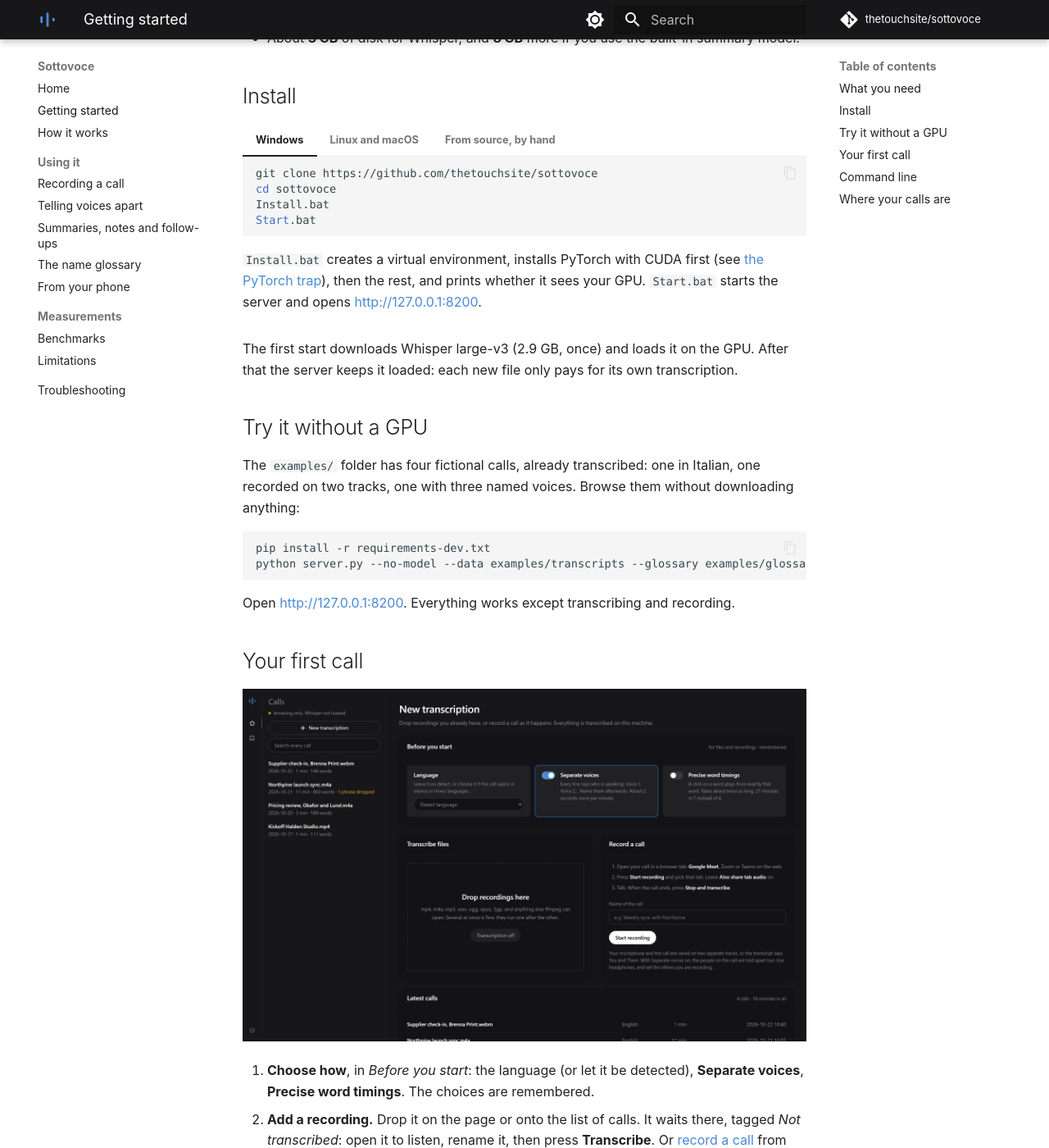
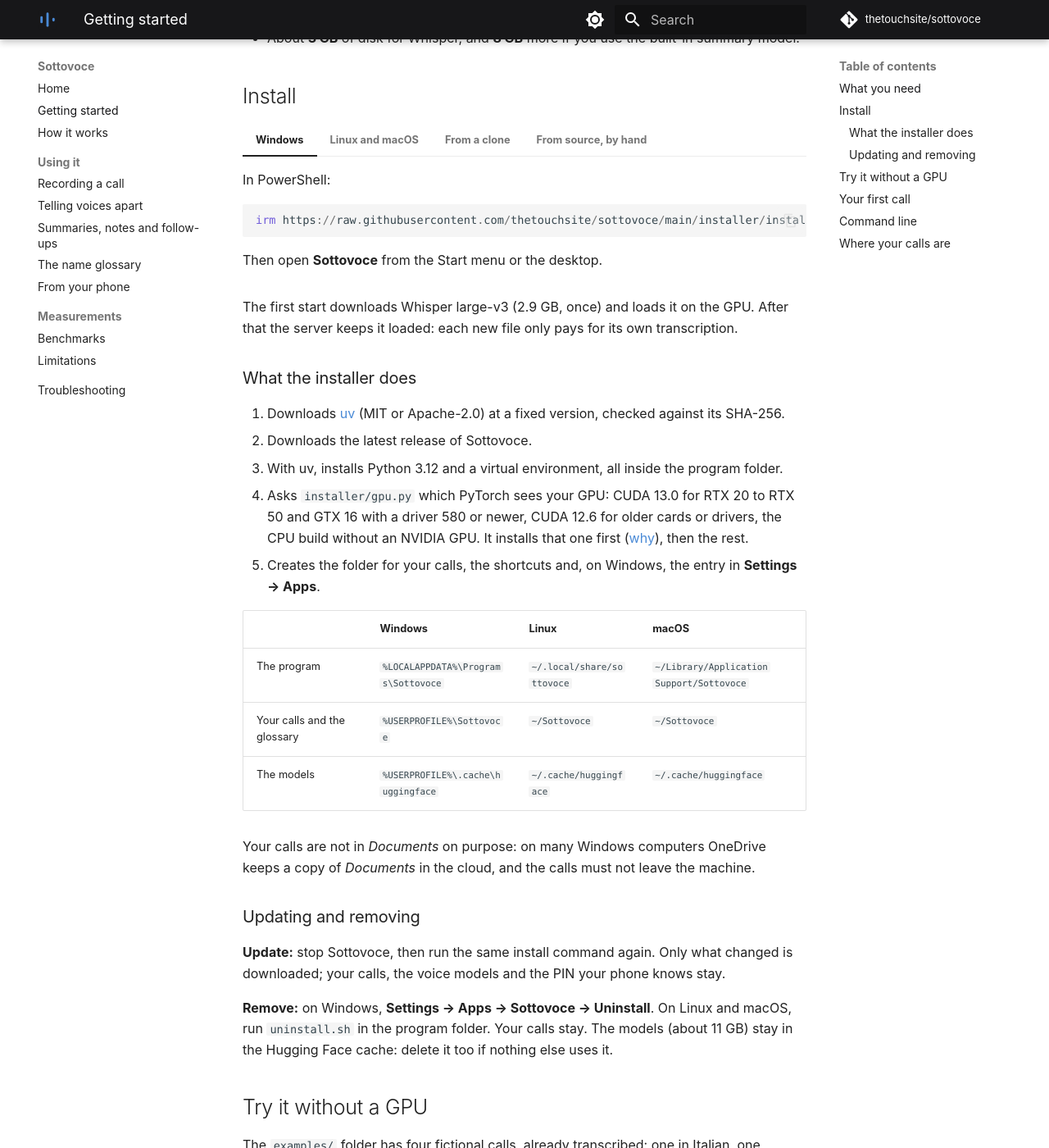
Before and after one commit to thetouchsite/sottovoce, an MkDocs documentation site: the page built from docs/getting-started.md, in a window 1280 px wide and 1400 px high, scrolled down 374 px. Shown: the whole window at 82% size. Built offline with MkDocs 1.6.1 and Material for MkDocs 9.7.7, drawn with Linux system fonts in a browser that asks for light colours; comment, search, counter and statistics services are not loaded; some of the changed text lies outside the part shown.

Commit message:
Install with one command, on Windows, Linux and macOS
    irm https://raw.githubusercontent.com/thetouchsite/sottovoce/main/installer/install.ps1 | iex
    curl -fsSL https://raw.githubusercontent.com/thetouchsite/sottovoce/main/installer/install.sh | bash

Nothing to install first, no administrator rights, nothing paid for. uv
0.13.0, checked against its SHA-256, brings Python 3.12 into the program
folder; installer/gpu.py picks the PyTorch build from the card and the
driver (CUDA 13.0, CUDA 12.6 or CPU), since the wrong one runs on the CPU
and says nothing. The same command updates: the code is replaced around
.venv, the voice models and the PIN, so only what changed is downloaded.
Moving .venv instead crossed Windows' 260-character limit on paths.

The calls go in Sottovoce in the home folder, not in Documents, which
OneDrive may copy to the cloud. On Windows: Start menu and desktop
shortcuts, and an entry in Settings > Apps whose uninstall leaves the
calls.

No signed .exe: unsigned, it meets SmartScreen; signed, it costs every
year. Written in the roadmap as not planned.

Tried here with PyTorch for the CPU: install, update, start, uninstall.
CI does the same on Windows, Ubuntu and macOS.

Co-Authored-By: Claude Opus 5.5 <noreply@anthropic.com>

````diff
--- a/docs/getting-started.md
+++ b/docs/getting-started.md
@@ -3,7 +3,7 @@
 ## What you need
 
 - **An NVIDIA GPU.** Whisper large-v3 runs on it in half precision; the built-in summary model needs about 8 GB more ([measured](benchmarks.md#the-built-in-summary-model)). Without an NVIDIA GPU it runs on the CPU, much slower.
-- **Python 3.10 or newer.** Tested on Windows 11 with Python 3.14 and an RTX 5090; the test suite runs on Python 3.10 and 3.14, on Windows and Ubuntu.
+- **Nothing else to install first.** The installer brings its own Python. From a clone, you need Python 3.10 or newer.
 - **Chrome or Edge**, to record calls from the browser.
 - About **3 GB** of disk for Whisper, and **8 GB** more if you use the built-in summary model.
 
@@ -11,25 +11,36 @@
 
 === "Windows"
 
-    ```bat
-    git clone https://github.com/thetouchsite/sottovoce
-    cd sottovoce
-    Install.bat
-    Start.bat
+    In PowerShell:
+
+    ```powershell
+    irm https://raw.githubusercontent.com/thetouchsite/sottovoce/main/installer/install.ps1 | iex
     ```
 
-    `Install.bat` creates a virtual environment, installs PyTorch with CUDA first (see [the PyTorch trap](troubleshooting.md#the-gpu-is-not-used)), then the rest, and prints whether it sees your GPU. `Start.bat` starts the server and opens <http://127.0.0.1:8200>.
+    Then open **Sottovoce** from the Start menu or the desktop.
 
 === "Linux and macOS"
+
+    In a terminal:
+
+    ```sh
+    curl -fsSL https://raw.githubusercontent.com/thetouchsite/sottovoce/main/installer/install.sh | bash
+    ```
+
+    Then open **Sottovoce** from the applications menu (Linux) or `~/Applications` (macOS), or run the launcher the installer names at the end. A Mac needs Apple silicon: PyTorch no longer ships for Intel Macs.
+
+=== "From a clone"
+
+    For development, or to follow `main`:
 
     ```sh
     git clone https://github.com/thetouchsite/sottovoce
     cd sottovoce
-    ./install.sh
-    ./start.sh
+    Install.bat          # Linux/macOS: ./install.sh
+    Start.bat            # Linux/macOS: ./start.sh
     ```
 
-    The same steps as on Windows: PyTorch first, from the CUDA index when `nvidia-smi` is found, then the rest. On a Mac there is no CUDA, so it runs on the CPU. These scripts are checked in CI with `bash -n` and `shellcheck`, but not yet run end to end on a clean machine.
+    The calls are kept in `transcripts/` inside the clone.
 
 === "From source, by hand"
 
@@ -43,6 +54,28 @@
     ```
 
 The first start downloads Whisper large-v3 (2.9 GB, once) and loads it on the GPU. After that the server keeps it loaded: each new file only pays for its own transcription.
+
+### What the installer does
+
+1. Downloads [uv](https://github.com/astral-sh/uv) (MIT or Apache-2.0) at a fixed version, checked against its SHA-256.
+2. Downloads the latest release of Sottovoce.
+3. With uv, installs Python 3.12 and a virtual environment, all inside the program folder.
+4. Asks `installer/gpu.py` which PyTorch sees your GPU: CUDA 13.0 for RTX 20 to RTX 50 and GTX 16 with a driver 580 or newer, CUDA 12.6 for older cards or drivers, the CPU build without an NVIDIA GPU. It installs that one first ([why](troubleshooting.md#the-gpu-is-not-used)), then the rest.
+5. Creates the folder for your calls, the shortcuts and, on Windows, the entry in **Settings → Apps**.
+
+| | Windows | Linux | macOS |
+| --- | --- | --- | --- |
+| The program | `%LOCALAPPDATA%\Programs\Sottovoce` | `~/.local/share/sottovoce` | `~/Library/Application Support/Sottovoce` |
+| Your calls and the glossary | `%USERPROFILE%\Sottovoce` | `~/Sottovoce` | `~/Sottovoce` |
+| The models | `%USERPROFILE%\.cache\huggingface` | `~/.cache/huggingface` | `~/.cache/huggingface` |
+
+Your calls are not in *Documents* on purpose: on many Windows computers OneDrive keeps a copy of *Documents* in the cloud, and the calls must not leave the machine.
+
+### Updating and removing
+
+**Update:** stop Sottovoce, then run the same install command again. Only what changed is downloaded; your calls, the voice models and the PIN your phone knows stay.
+
+**Remove:** on Windows, **Settings → Apps → Sottovoce → Uninstall**. On Linux and macOS, run `uninstall.sh` in the program folder. Your calls stay. The models (about 11 GB) stay in the Hugging Face cache: delete it too if nothing else uses it.
 
 ## Try it without a GPU
 
--- a/docs/limitations.md
+++ b/docs/limitations.md
@@ -5,8 +5,9 @@ What Sottovoce doesn't do, or doesn't do well yet. Most of these are on the [roa
 ## Hardware and platforms
 
 - **An NVIDIA GPU is expected.** Whisper large-v3 runs on CUDA; without it, it runs on the CPU, much slower. Apple Silicon and AMD GPUs are not accelerated yet.
-- **Tested on Windows.** The Linux and macOS install scripts are checked in CI for syntax, but have not been run end to end on a clean machine.
-- **No installer yet.** Installing means cloning the repo and running `Install.bat` or `install.sh`.
+- **Transcription is tested on Windows.** The installer runs end to end in CI on Windows, Ubuntu and macOS, with PyTorch for the CPU; nobody has yet transcribed with it on a Linux machine with an NVIDIA GPU, or on a Mac.
+- **The installer is a command, not a program to double-click.** A downloadable `.exe` would need a code-signing certificate, paid every year, or Windows warns that it *protected your PC*. A command pasted in PowerShell gets no such warning.
+- **Intel Macs are not supported:** PyTorch no longer ships for them.
 - **The built-in summary model needs about 8 GB of GPU memory** next to Whisper. On a smaller card, use LM Studio or Ollama with a smaller model.
 
 ## Recording
--- a/docs/troubleshooting.md
+++ b/docs/troubleshooting.md
@@ -1,4 +1,11 @@
 # Troubleshooting
+
+## The installer stops
+
+- **"Sottovoce is running"**: an update can't replace files in use. Stop it with the power button on the page, then run the command again.
+- **A download failed halfway**: run the command again. What was already downloaded is kept and not fetched twice.
+- **Behind a company proxy**: set `HTTPS_PROXY` before running it (in PowerShell, `$env:HTTPS_PROXY = "http://proxy:8080"`). The installer needs github.com, pypi.org, files.pythonhosted.org and download.pytorch.org.
+- **It says to update the driver**: an RTX 50 card needs NVIDIA driver 580 or newer, older cards 528 (525 on Linux). Update it from nvidia.com and run the command again.
 
 ## The GPU is not used
 
@@ -16,7 +23,7 @@ It should print a version ending in `+cu130` (or your CUDA) and `True`. If not,
 pip install --force-reinstall torch --index-url https://download.pytorch.org/whl/cu130
 ```
 
-`Install.bat` and `install.sh` do it in this order.
+The installer, `Install.bat` and `install.sh` all do it in this order.
 
 ## The first start is slow
 
@@ -47,5 +54,5 @@ On Windows, Hugging Face may warn that it can't create symlinks in its cache. It
 
 - **Port 8200 in use:** another copy is running, or another program uses it. Stop it, or start with `--port 8300`.
 - **A transcription was interrupted** (the server closed mid-way): the call goes back to *Not transcribed* at the next start. Open it and press **Transcribe**.
-- **A call was deleted by mistake:** it is in `transcripts/_deleted/`. Move its folder back into `transcripts/`.
+- **A call was deleted by mistake:** it is in `_deleted/` inside the folder of your calls (`Sottovoce/transcripts` in your home folder, or `transcripts/` in a clone). Move its folder back.
 - **A request answered 403:** the server only accepts requests addressed to its own name, and changes coming from its own page. Open it at `http://127.0.0.1:8200` (or the address printed with `--lan`), not through another name. See [SECURITY.md](https://github.com/thetouchsite/sottovoce/blob/main/SECURITY.md).
````
Also changed, not shown: CHANGELOG.md (+4 -0 lines), README.it.md (+13 -5 lines), README.md (+13 -5 lines), ROADMAP.md (+9 -5 lines), 7 other files.
